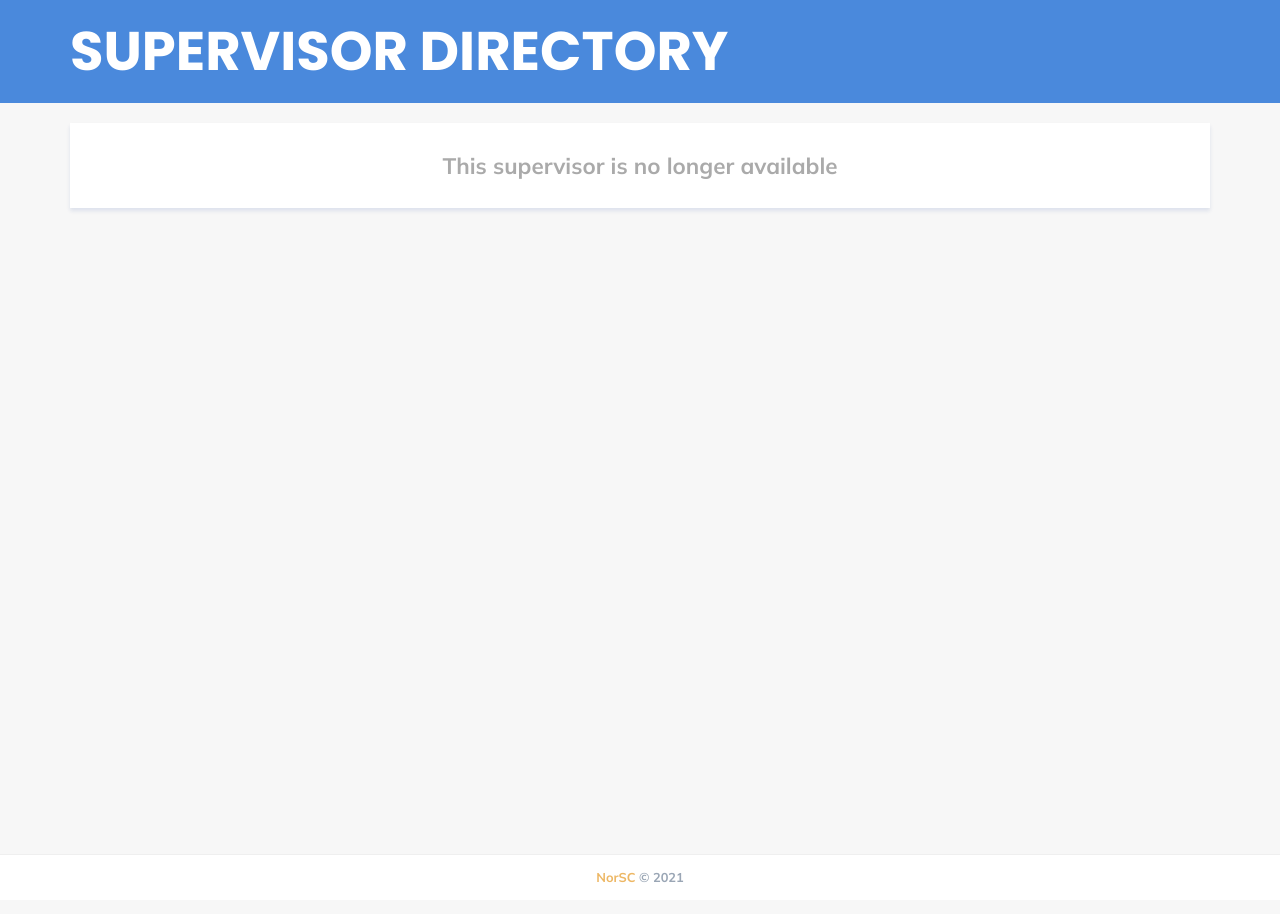
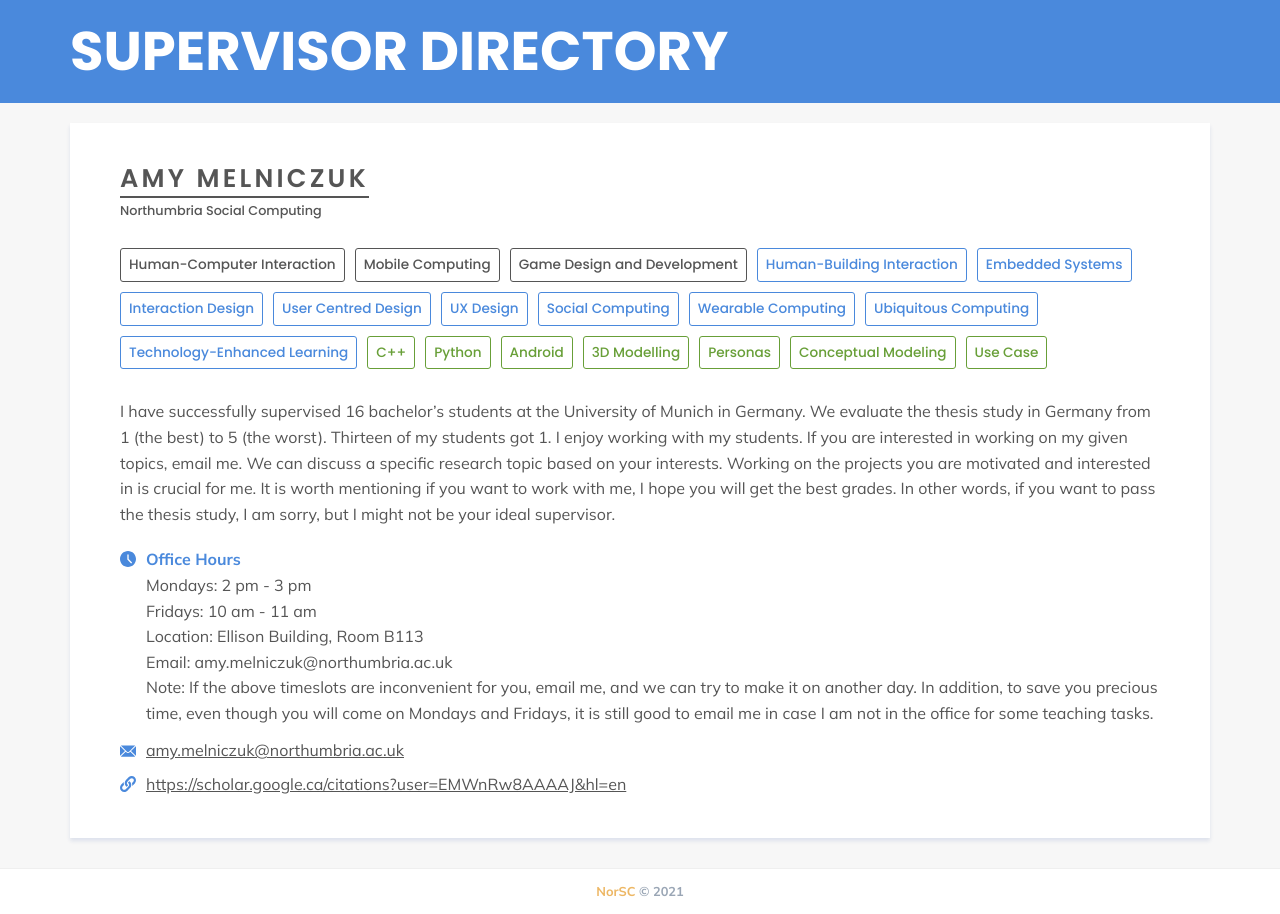
Before and after one commit to NorSC/supervisor-search, a Jekyll site: the page built from _supervisors/amy-melniczuk.md, in a window 1280 px wide. Built offline with Jekyll 4.4.1, drawn with Linux system fonts in a browser that asks for light colours; a script that is not in the unit is left out; some of the changed lines change nothing that is shown.

Commit message:
Update Supervisors “amy-melniczuk”

```diff
--- a/_supervisors/amy-melniczuk.md
+++ b/_supervisors/amy-melniczuk.md
@@ -1,9 +1,9 @@
 ---
 layout: supervisor
 title: Amy Melniczuk
-available: false
-available_msc: false
-available_phd: false
+available: true
+available_msc: true
+available_phd: true
 email: amy.melniczuk@northumbria.ac.uk
 website: https://scholar.google.ca/citations?user=EMWnRw8AAAAJ&hl=en
 office_hours: >-
```
